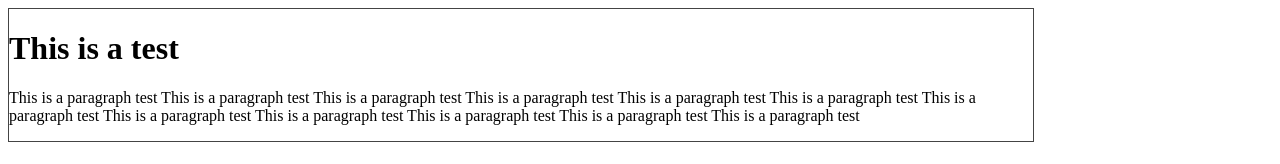
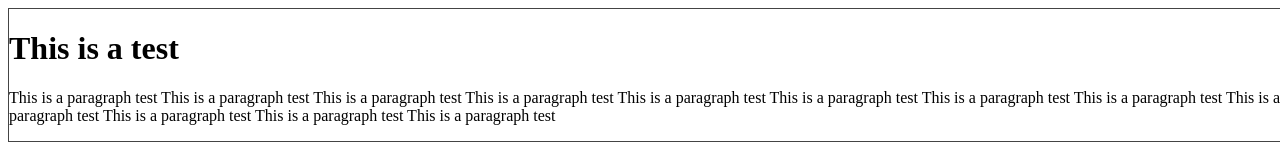
Before and after one commit to camp185/resizetest, a plain HTML site: page index.html in a window 1280 px wide. Drawn offline with Linux system fonts and the light colour scheme.

Commit message:
Update style.css

```diff
--- a/style.css
+++ b/style.css
@@ -1 +1 @@
-body {border:1px solid #444; width:80%;}
+body {border:1px solid #444; width:100%;font-aize:100%;}
```
